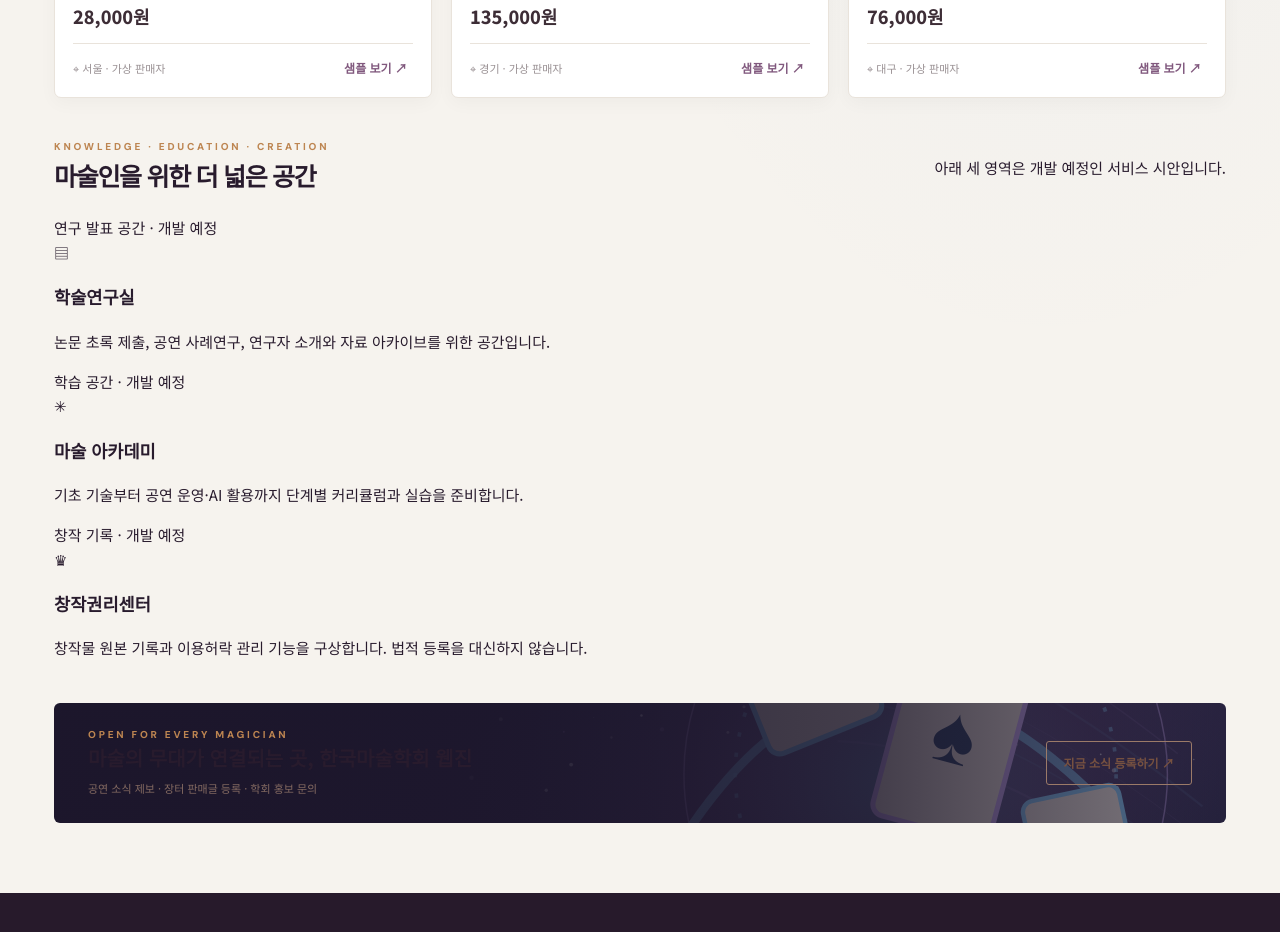
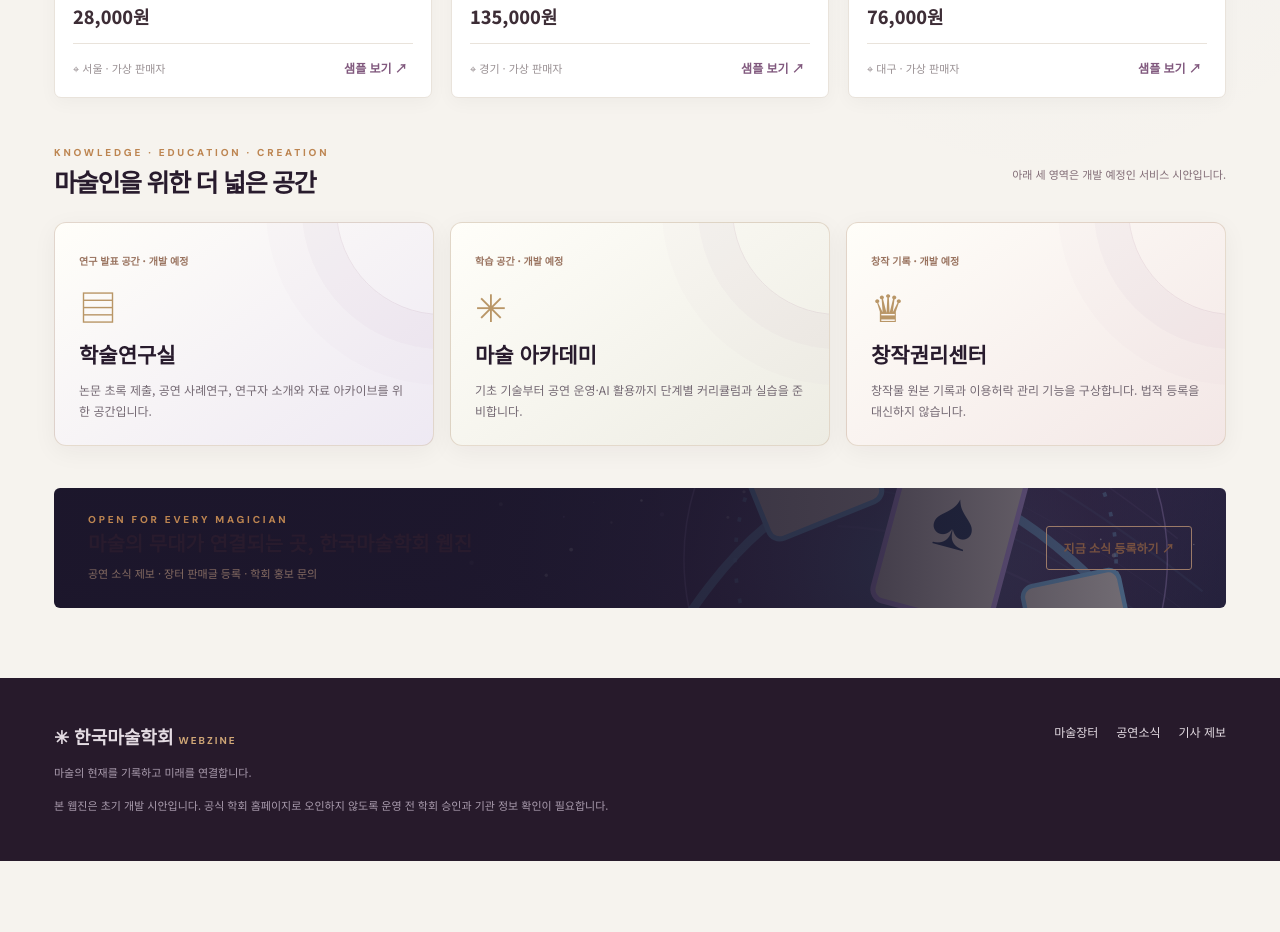
Before and after one commit to userface76/koreamagic-webzine, a website: page public/index.html in a window 1280 px wide. Shown: the part 1957-2889 px from the top of the page. After the commit the page ends 2818 px from the top, so only its background shows below. Drawn offline with Linux system fonts and the light colour scheme; no server answers.

Commit message:
style: introduce premium editorial previews for research academy and creator rights

```diff
--- a/public/assets/styles.css
+++ b/public/assets/styles.css
@@ -153,3 +153,19 @@ body { background: radial-gradient(ellipse at 82% 0%,var(--magic-halo),transpare
   .issue-card{gap:12px;}
 }
 @media(max-width:400px){.demo-ads{grid-template-columns:1fr;}.demo-ad-card:first-child{grid-column:auto;}}
+
+/* Future-service cards are explicitly labeled as not yet available. */
+.coming-platform{margin-top:48px;}
+.coming-hint{font-size:11px;color:#806b75;}
+.coming-grid{display:grid;grid-template-columns:repeat(3,minmax(0,1fr));gap:16px;}
+.coming-card{min-height:205px;overflow:hidden;padding:24px;border:1px solid rgba(206,186,163,.5);border-radius:12px;background:#fff;position:relative;box-shadow:0 6px 25px rgba(39,28,45,.05);}
+.coming-card:after{content:"";width:210px;height:210px;position:absolute;right:-115px;top:-120px;border:1px solid rgba(165,124,153,.16);border-radius:50%;box-shadow:0 0 0 34px rgba(165,124,153,.045),0 0 0 70px rgba(165,124,153,.02);pointer-events:none;}
+.coming-card .coming-label{color:#9a7460;font-size:10px;font-weight:800;}
+.coming-icon{font:38px/1.3 Georgia,serif;color:#b99667;margin:11px 0 5px;}
+.coming-card h3{font-size:21px;margin:3px 0 7px;}
+.coming-card p{font-size:12px;line-height:1.75;color:#746973;margin:0;}
+.coming-card.research-space{background:linear-gradient(145deg,#fffef9,#eee9f3);}
+.coming-card.academy-space{background:linear-gradient(145deg,#fffef9,#edece3);}
+.coming-card.copyright-space{background:linear-gradient(145deg,#fffef9,#f3e7e6);}
+@media(max-width:900px){.coming-grid{grid-template-columns:1fr 1fr;}.coming-hint{max-width:140px;text-align:right;}}
+@media(max-width:620px){.coming-grid{grid-template-columns:1fr;}.coming-card{min-height:165px;}.coming-hint{display:none;}}
```
